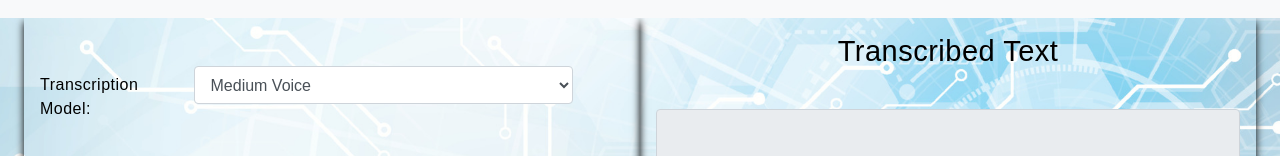
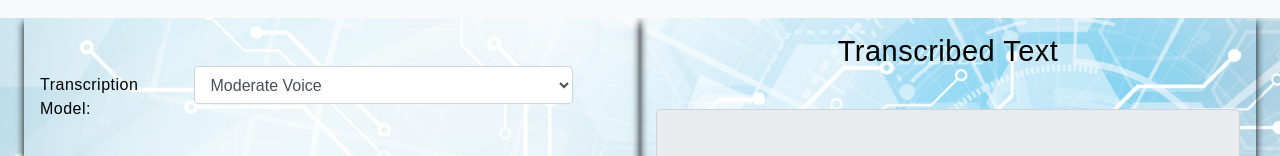
Before and after one commit to khannoor710/GIDS-SpeechToText-UI, an Angular app: page / in a window 1280 px wide. Shown: the part 160-316 px from the top of the page. Built offline with nearby package versions, Linux system fonts and the light colour scheme.

Commit message:
LatestChanges

```diff
--- a/src/app/file-upload/file-upload.component.html
+++ b/src/app/file-upload/file-upload.component.html
@@ -5,10 +5,10 @@
       <label for="modelSelect" class="col-sm-3 col-form-label" title="Select the transcription model based on accuracy and size">Transcription Model:</label>
       <div class="col-sm-8">
         <select class="form-control" id="modelSelect" [(ngModel)]="selectedModel" name="model" (change)="onModelChange($event)">
-          <option value="tiny">Normal Voice</option>
-          <option value="base">Medium Voice</option>
-          <option value="small">Harsh Voice</option>
-          <option value="medium">Complex Voice</option>
+          <option value="tiny">Usual Voice</option>
+          <option value="base">Moderate Voice</option>
+          <option value="small">Vulnerable voice</option>
+          <option value="medium">Immature voice</option>
         </select>
       </div>
     </div>
```
